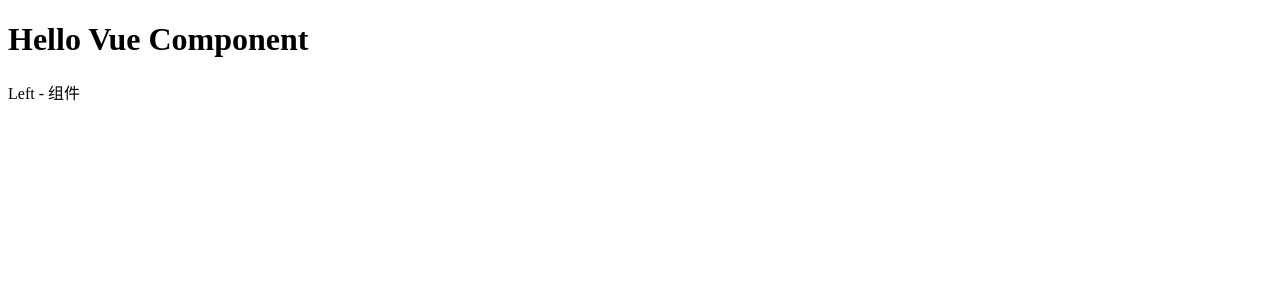
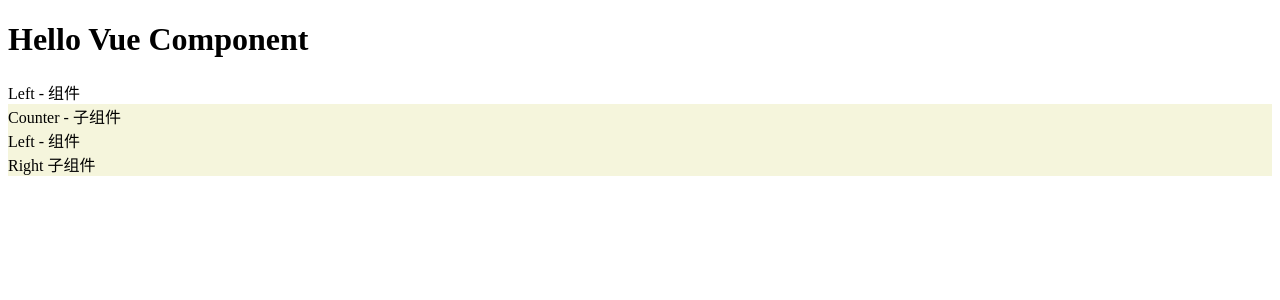
Before and after one commit to zhfei/VueBasicKnowledge, a Vue app in the folder vue-component-demo/: page / in a window 1280 px wide. Shown: the top 300 px of the page. Built offline with nearby package versions, Linux system fonts and the light colour scheme.

Commit message:
feat：Vue全局组件的注册

```diff
--- a/vue-component-demo/src/App.vue
+++ b/vue-component-demo/src/App.vue
@@ -3,17 +3,20 @@
     <h1>Hello Vue Component</h1>
     <!-- 3.使用组件 -->
     <Left/>
+    <Counter/>
   </div>
 </template>
 
 <script>
 // 1.导入组件
 import Left from '@/components/Left.vue'
+import Counter from '@/components/Counter.vue'
 
 export default {
   components: {
     // 2.注册组件
-    Left
+    Left,
+    Counter
   }
 };
 </script>
--- /dev/null
+++ b/vue-component-demo/src/components/Counter.vue
@@ -0,0 +1,32 @@
+<template>
+    <div id="counter">
+        Counter - 子组件
+        <MyLeft/>
+        <MyRight/>
+    </div>
+</template>
+
+<script>
+
+export default {
+    data() {
+        return {
+
+        };
+    },
+
+    mounted() {
+
+    },
+
+    methods: {
+
+    },
+};
+</script>
+
+<style lang="less" scoped>
+#counter {
+    background-color: beige;
+}
+</style>
--- /dev/null
+++ b/vue-component-demo/src/components/Right.vue
@@ -0,0 +1,28 @@
+<template>
+    <div>
+        Right 子组件
+    </div>
+</template>
+
+<script>
+export default {
+
+    data() {
+        return {
+
+        };
+    },
+
+    mounted() {
+
+    },
+
+    methods: {
+
+    },
+};
+</script>
+
+<style lang="less" scoped>
+
+</style>
--- a/vue-component-demo/src/main.js
+++ b/vue-component-demo/src/main.js
@@ -1,7 +1,12 @@
 import Vue from 'vue'
 import App from './App.vue'
+import Left from '@/components/Left.vue'
+import Right from '@/components/Right.vue'
 
 Vue.config.productionTip = false
+
+Vue.component('MyLeft', Left)
+Vue.component('MyRight',Right)
 
 new Vue({
   render: h => h(App),
```
